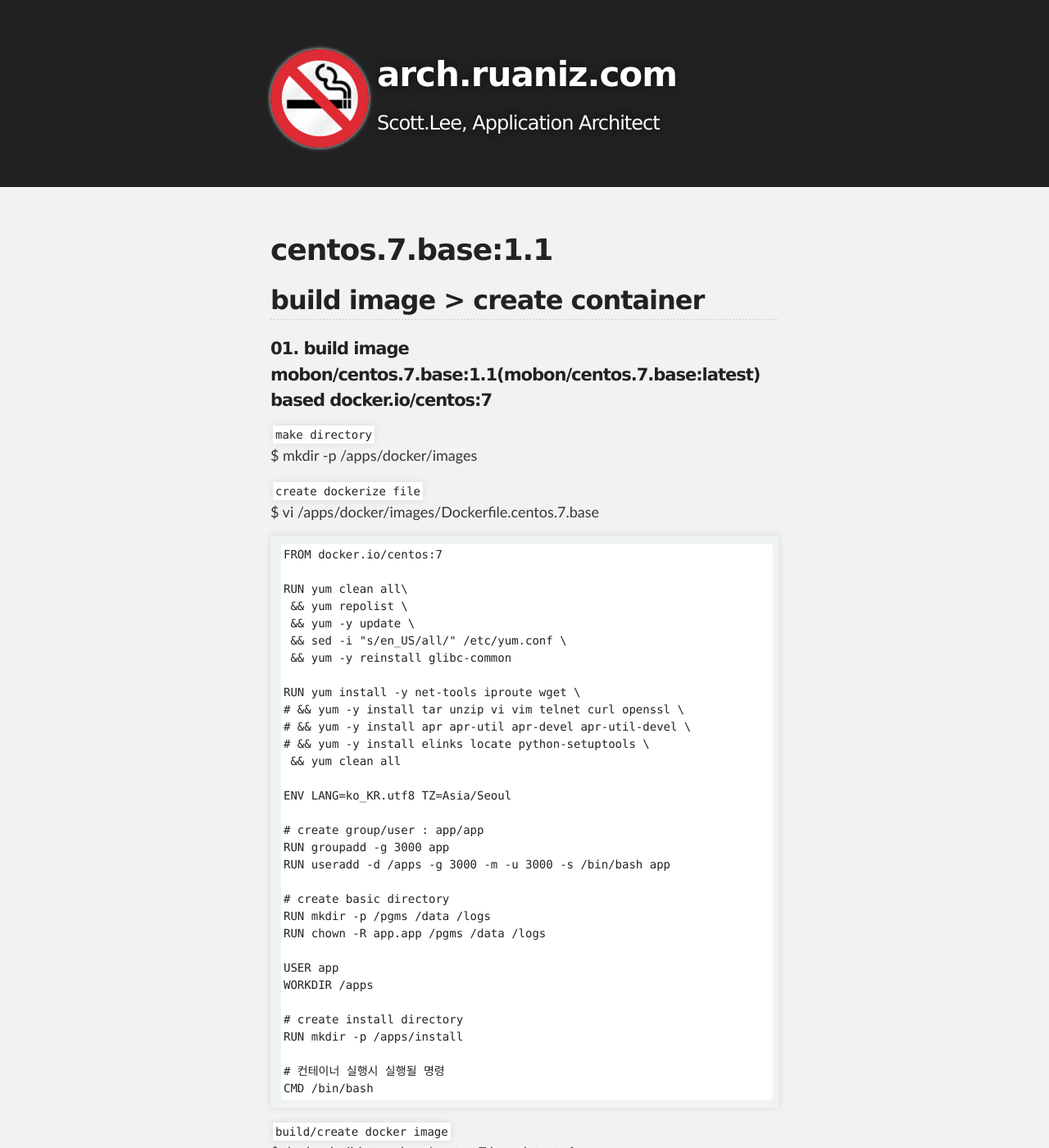
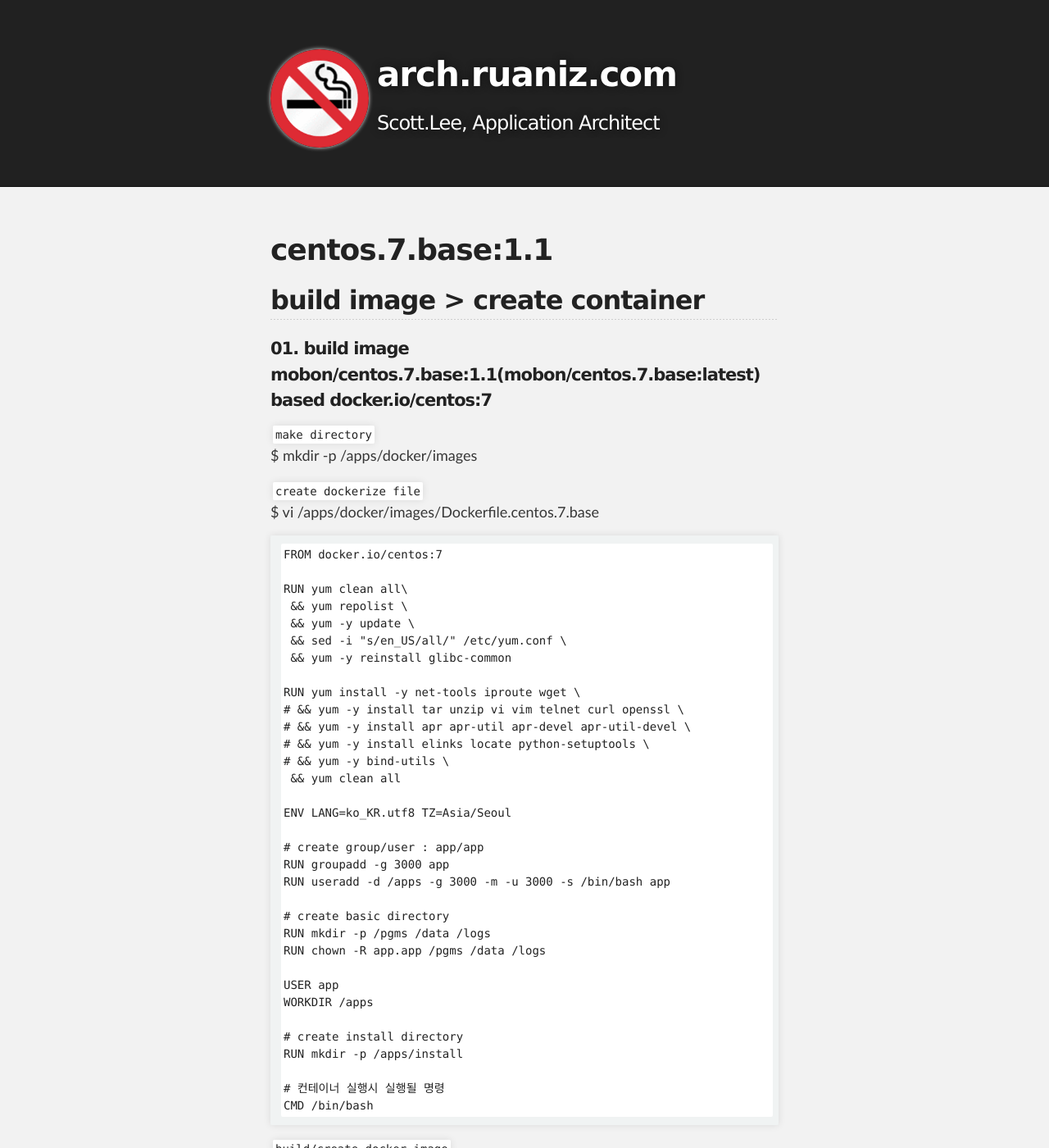
Before and after one commit to unlimited9/unlimited9.github.com, a Jekyll site: the page built from reference.notes/TA/cloud/docker/create.image.n.container.md, in a window 1280 px wide and 1400 px high. Shown: the whole window at 82% size. Built offline with Jekyll 4.4.1, drawn with Linux system fonts in a browser that asks for light colours; our own code applies the rules of GitHub Pages for plain Markdown files.

Commit message:
Update create.image.n.container.md

```diff
--- a/reference.notes/TA/cloud/docker/create.image.n.container.md
+++ b/reference.notes/TA/cloud/docker/create.image.n.container.md
@@ -21,6 +21,7 @@ RUN yum install -y net-tools iproute wget \
 # && yum -y install tar unzip vi vim telnet curl openssl \
 # && yum -y install apr apr-util apr-devel apr-util-devel \
 # && yum -y install elinks locate python-setuptools \
+# && yum -y bind-utils \
  && yum clean all
 
 ENV LANG=ko_KR.utf8 TZ=Asia/Seoul
```
